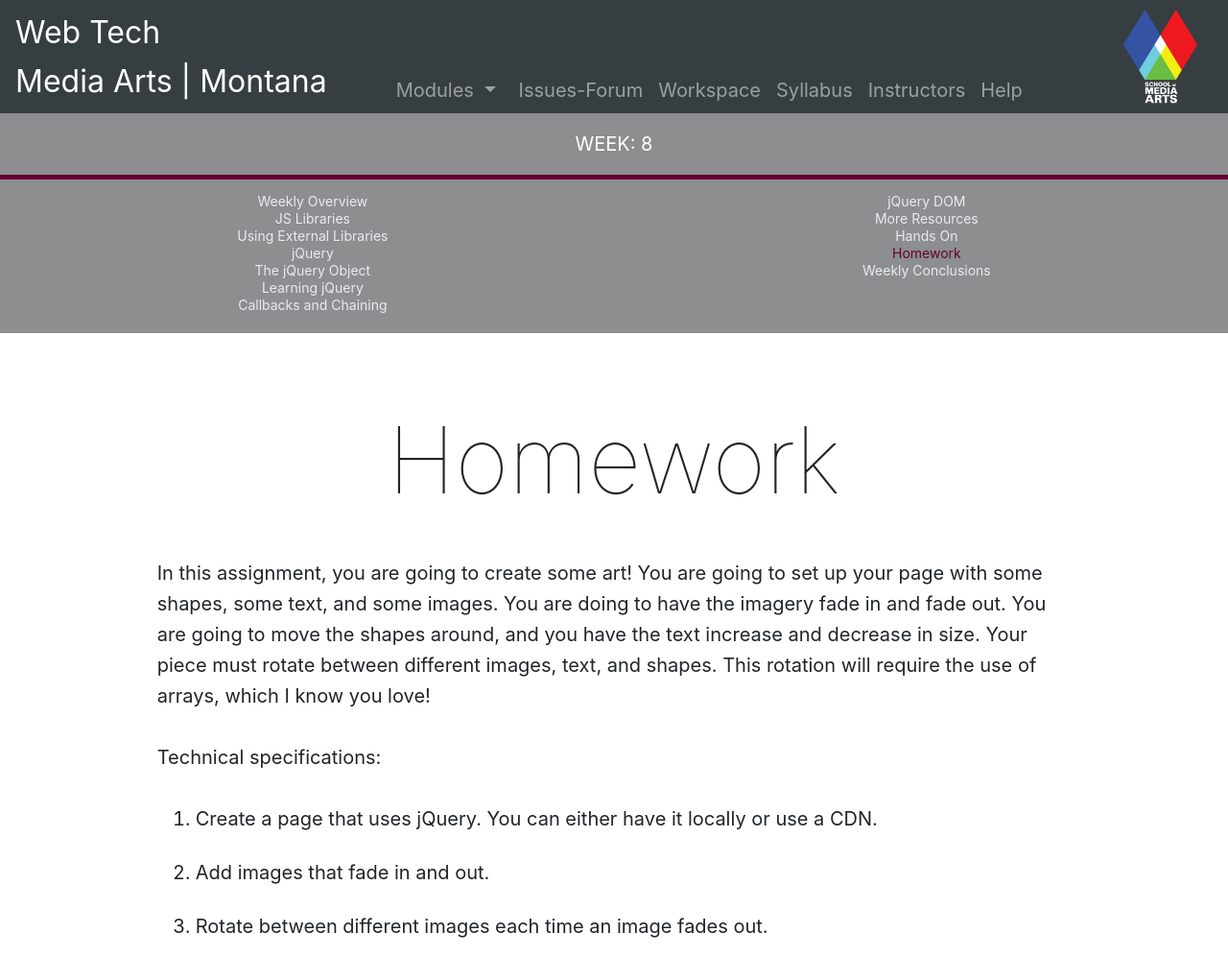
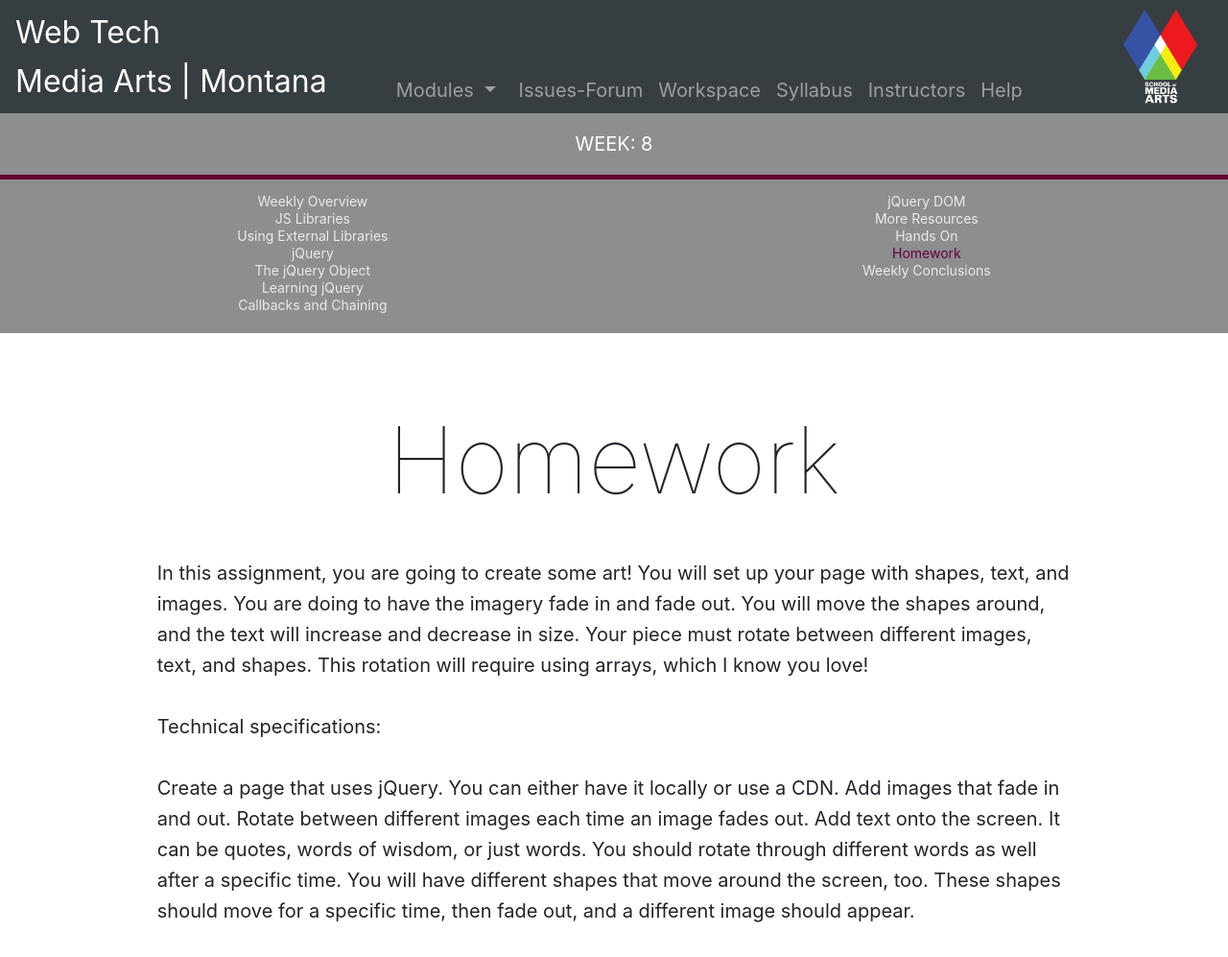
Before and after one commit to Montana-Media-Arts/441-web-tech-Spring2025-course, a Jekyll site: the page built from modules/week-8/_posts/2004-01-01-homework.md, in a window 1280 px wide and 1400 px high. Shown: the top 997 px of the window at 96% size. Built offline with Jekyll 4.4.1, drawn with Linux system fonts in a browser that asks for light colours; nearby versions of some CDN libraries; comment, search, counter and statistics services are not loaded; some of the changed text lies outside the part shown; grey boxes are pictures that could not be loaded.

Commit message:
Update 2004-01-01-homework.md

```diff
--- a/modules/week-8/_posts/2004-01-01-homework.md
+++ b/modules/week-8/_posts/2004-01-01-homework.md
@@ -6,21 +6,21 @@ jotted: false
 
 # Homework
 
-In this assignment, you are going to create some art! You are going to set up your page with some shapes, some text, and some images. You are doing to have the imagery fade in and fade out. You are going to move the shapes around, and you have the text increase and decrease in size. Your piece must rotate between different images, text, and shapes. This rotation will require the use of arrays, which I know you love!
+In this assignment, you are going to create some art! You will set up your page with shapes, text, and images. You are doing to have the imagery fade in and fade out. You will move the shapes around, and the text will increase and decrease in size. Your piece must rotate between different images, text, and shapes. This rotation will require using arrays, which I know you love!
 
 Technical specifications:
 
-1. Create a page that uses jQuery. You can either have it locally or use a CDN.
-2. Add images that fade in and out.
-3. Rotate between different images each time an image fades out.
-4. Add text onto the screen. It can be quotes, words of wisdom, or just words.
-5. You should rotate through different words as well after a certain time.
-6. You are going to have different shapes that move around the screen too.
-7. These shapes should move for a specific time, and then they should fade out, and a different image should appear.
+Create a page that uses jQuery. You can either have it locally or use a CDN.
+Add images that fade in and out.
+Rotate between different images each time an image fades out.
+Add text onto the screen. It can be quotes, words of wisdom, or just words.
+You should rotate through different words as well after a specific time.
+You will have different shapes that move around the screen, too.
+These shapes should move for a specific time, then fade out, and a different image should appear.
 
 <div class="embed-responsive embed-responsive-16by9"><iframe class="embed-responsive-item" src="https://www.youtube.com/embed/DuUQt5iufZc" frameborder="0" allowfullscreen></iframe></div>
 
 ## Homework Example
 
-<a href="https://github.com/Montana-Media-Arts/441-WebTech-Spring2024-Examples/tree/main/Week%208" target="_blank">Homework Example File</a>
+<a href="https://github.com/Montana-Media-Arts/441-WebTech-Spring2025-Examples/tree/main/Week%208" target="_blank">Homework Example File</a>
 <br>
```
